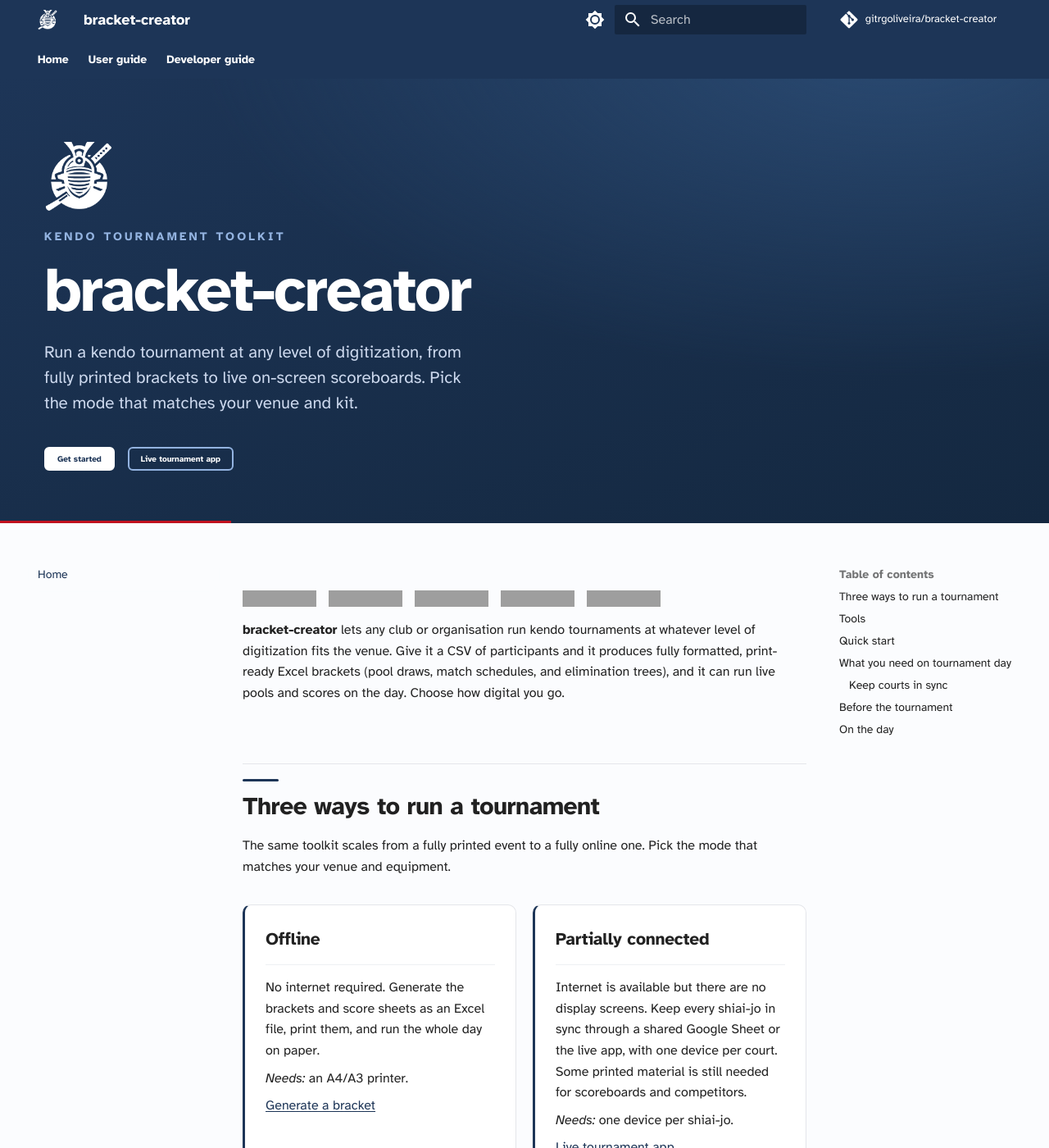
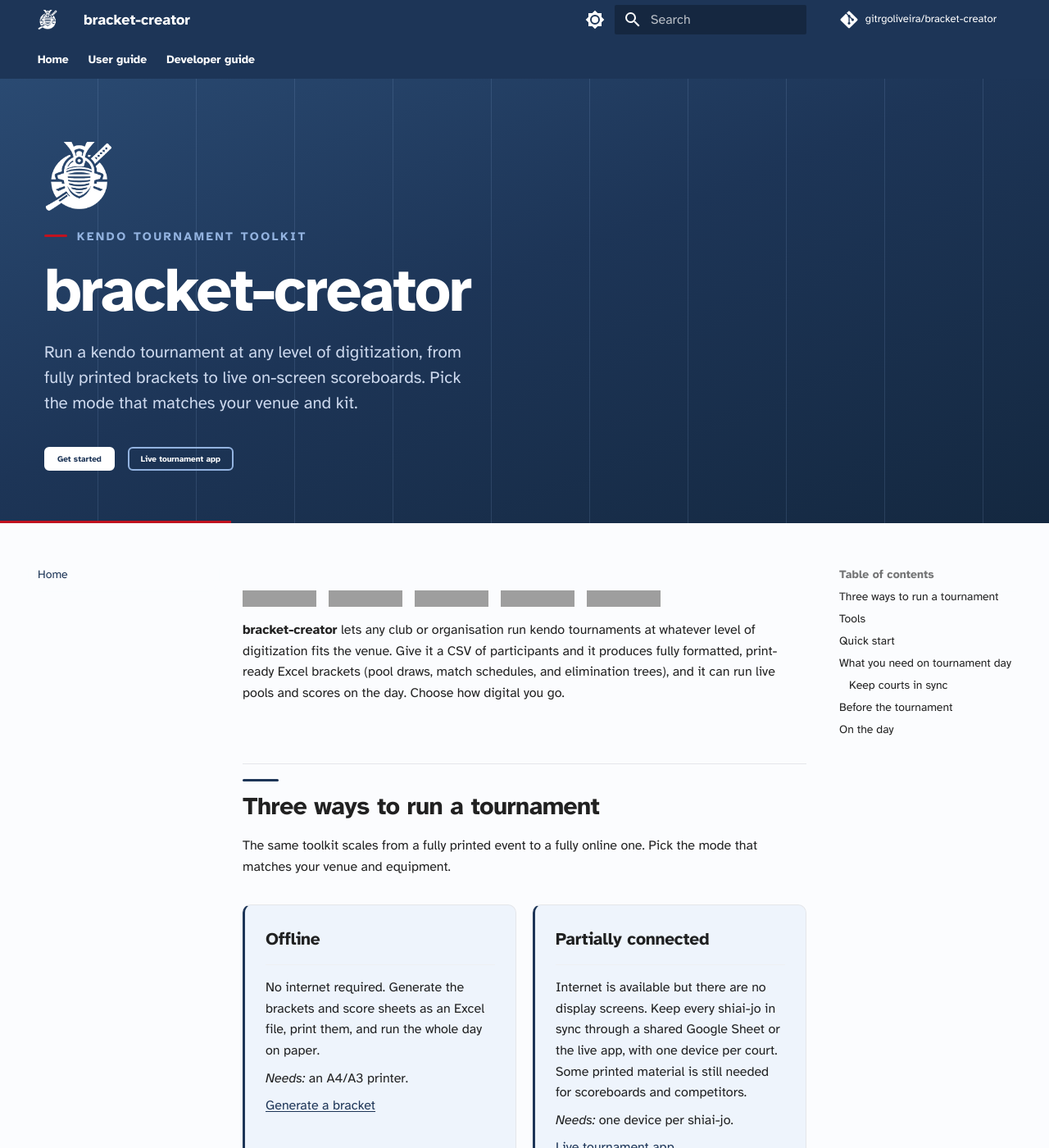
Before and after one commit to gitrgoliveira/bracket-creator, an MkDocs documentation site: the page built from docs/index.md, in a window 1280 px wide and 1400 px high. Shown: the whole window at 82% size. Built offline with MkDocs 1.6.1 and Material for MkDocs 9.7.7, drawn with Linux system fonts in a browser that asks for light colours; comment, search, counter and statistics services are not loaded; grey boxes are pictures that could not be loaded.

Commit message:
docs: harden home hero design per Hallmark audit
Address the three minor design findings on the home hero, reinforcing the
site's own court-line motif rather than the generic AI-hero treatments:
- Replace the corner radial-gradient glow with court-lane hairlines over a
  directional navy field (structural + on-brand, not atmospheric).
- Give the eyebrow a leading Aka court-line tick (same motif as the h2
  rule) so it reads as part of the design language, not a tracked label.
- Tint the "three ways" mode cards with the wash surface so the two home
  card grids read as separate bands instead of one repeated wall.

Verified at desktop and 375px mobile, no horizontal scroll.

Co-Authored-By: Claude Opus 4.8 <noreply@anthropic.com>

```diff
--- a/docs/assets/stylesheets/extra.css
+++ b/docs/assets/stylesheets/extra.css
@@ -179,9 +179,11 @@ html, body { overflow-x: clip; }
 
 /* ===== Home hero (rendered by overrides/home.html) ===== */
 .bc-hero {
+	/* Court-lane hairlines (the shiai-jo motif) over a directional navy field,
+	 * replacing the earlier corner glow: structural, on-brand, single-hue. */
 	background:
-		radial-gradient(120% 140% at 85% -10%, var(--bc-navy-700) 0%, transparent 55%),
-		linear-gradient(160deg, var(--bc-navy) 0%, var(--bc-navy-deep) 100%);
+		repeating-linear-gradient(90deg, transparent 0 calc(6rem - 1px), var(--bc-sky-soft) calc(6rem - 1px) 6rem),
+		linear-gradient(158deg, var(--bc-navy-700) 0%, var(--bc-navy) 46%, var(--bc-navy-deep) 100%);
 	color: var(--bc-ice);
 	position: relative;
 	overflow: hidden;
@@ -206,12 +208,24 @@ html, body { overflow-x: clip; }
 	margin-bottom: 1.1rem;
 }
 .bc-hero__kicker {
+	/* Lead with the court-line tick (same motif as h2::before) so the eyebrow
+	 * reads as part of the design language, not a generic tracked label. */
+	display: flex;
+	align-items: center;
+	gap: 0.6rem;
 	font-size: 0.72rem;
 	font-weight: 800;
-	letter-spacing: 0.22em;
+	letter-spacing: 0.18em;
 	text-transform: uppercase;
 	color: var(--bc-sky);
 	margin: 0 0 0.9rem;
+}
+.bc-hero__kicker::before {
+	content: "";
+	width: 1.4rem;
+	height: var(--bc-rule);
+	background: var(--bc-aka);
+	border-radius: 2px;
 }
 .bc-hero__title {
 	font-size: clamp(2.4rem, 6vw, 3.9rem);
@@ -321,6 +335,9 @@ html, body { overflow-x: clip; }
  * rule instead of the top rule, so the modes read as a distinct band from the
  * Tools cards rather than a second identical wall. */
 .md-typeset .bc-modes.cards > ul > li {
+	/* Wash fill (vs the Tools cards' plain surface) so the two card grids on the
+	 * home page read as separate bands rather than one repeated wall. */
+	background: var(--bc-wash);
 	border-top: 1px solid var(--bc-line);
 	border-left: var(--bc-rule) solid var(--bc-navy);
 }
```
